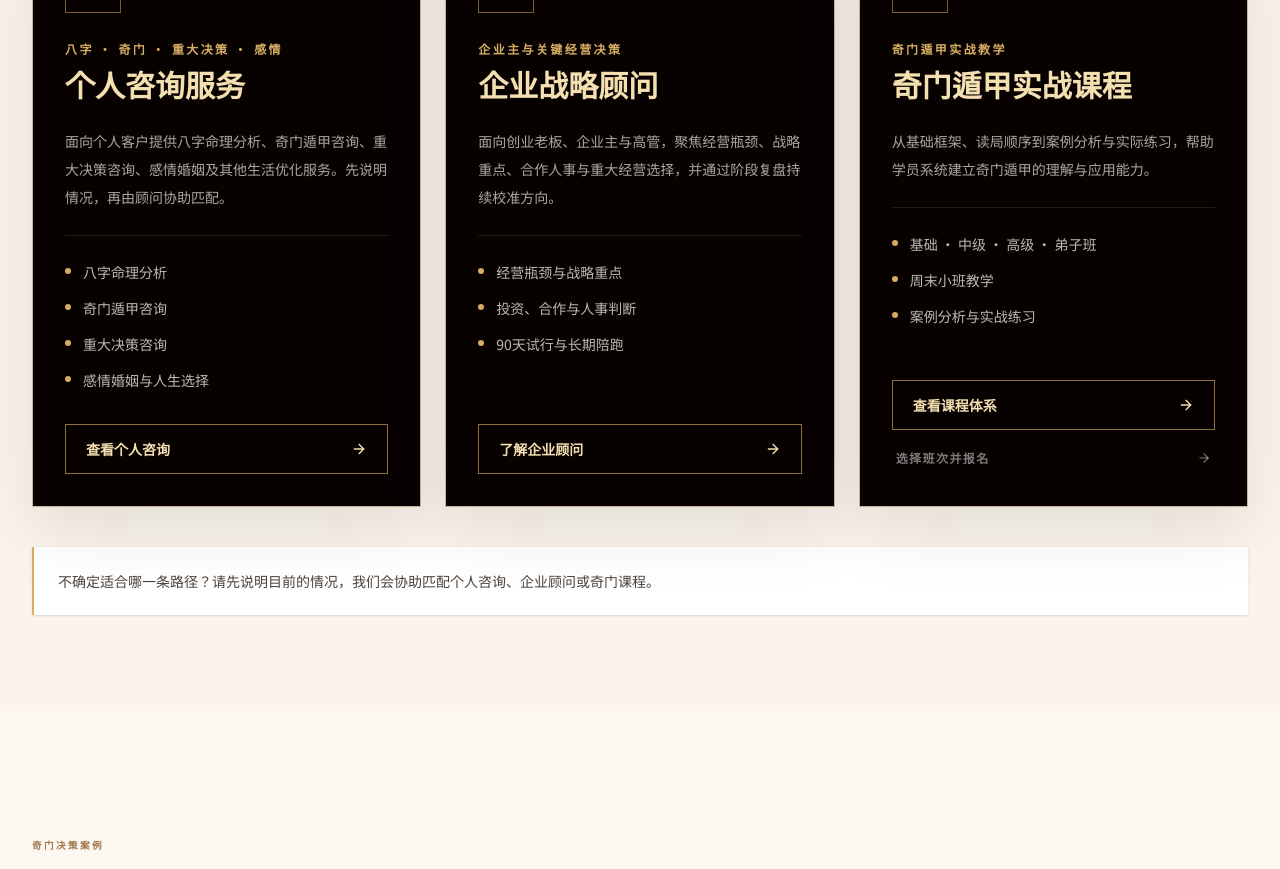
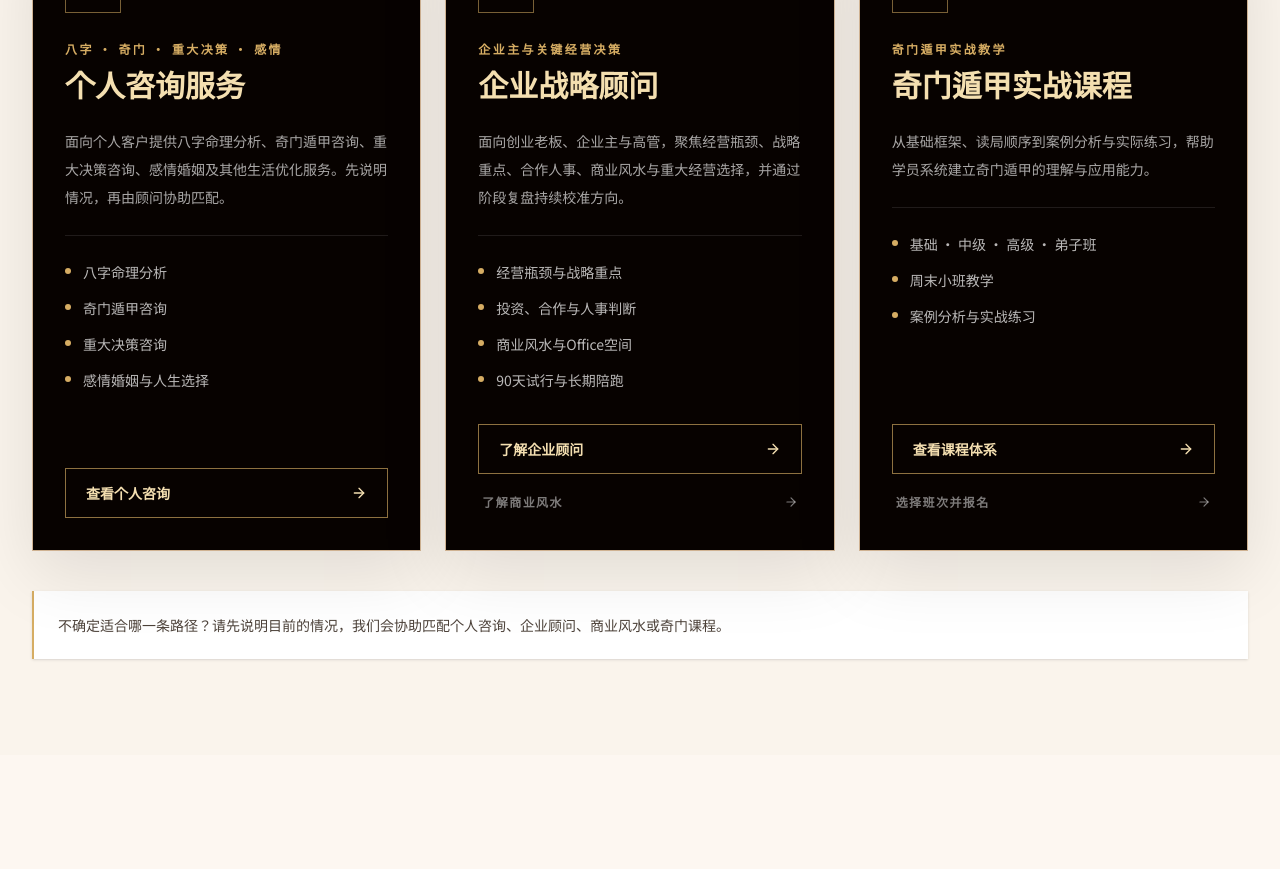
Before and after one commit to BODHIWONG/qmfeng-website, a Next.js app: page / in a window 1280 px wide. Shown: the part 1380-2249 px from the top of the page. Built offline with nearby package versions, Linux system fonts and the light colour scheme.

Commit message:
Surface Commercial Feng Shui under the homepage business pillar

```diff
--- a/components/service-cards.tsx
+++ b/components/service-cards.tsx
@@ -48,13 +48,16 @@ const pillars: Pillar[] = [
     eyebrowEn: "Founder & Business Decision Advisory",
     titleZh: "企业战略顾问",
     titleEn: "Business Strategic Advisory",
-    bodyZh: "面向创业老板、企业主与高管，聚焦经营瓶颈、战略重点、合作人事与重大经营选择，并通过阶段复盘持续校准方向。",
-    bodyEn: "Strategic advisory for founders, business owners and executives navigating business bottlenecks, priorities, partnerships, people issues and major operating decisions.",
-    featuresZh: ["经营瓶颈与战略重点", "投资、合作与人事判断", "90天试行与长期陪跑"],
-    featuresEn: ["Bottlenecks & Strategic Priorities", "Investment, People & Partnership", "90-Day & Ongoing Advisory"],
+    bodyZh: "面向创业老板、企业主与高管，聚焦经营瓶颈、战略重点、合作人事、商业风水与重大经营选择，并通过阶段复盘持续校准方向。",
+    bodyEn: "Strategic advisory for founders, business owners and executives navigating business bottlenecks, priorities, partnerships, people issues, commercial Feng Shui and major operating decisions.",
+    featuresZh: ["经营瓶颈与战略重点", "投资、合作与人事判断", "商业风水与Office空间", "90天试行与长期陪跑"],
+    featuresEn: ["Bottlenecks & Strategic Priorities", "Investment, People & Partnership", "Commercial Feng Shui & Office Space", "90-Day & Ongoing Advisory"],
     href: "/enterprise-strategic-advisory",
     ctaZh: "了解企业顾问",
     ctaEn: "Explore Business Advisory",
+    secondaryHref: "/commercial-feng-shui",
+    secondaryCtaZh: "了解商业风水",
+    secondaryCtaEn: "Explore Commercial Feng Shui",
   },
   {
     number: "03",
@@ -121,7 +124,7 @@ export default function ServiceCards() {
         </div>
 
         <div className="mt-10 border-l-2 border-[#d6ad63] bg-white px-6 py-5 text-sm leading-7 text-[oklch(0.38_0.02_60)] shadow-sm">
-          {t("不确定适合哪一条路径？请先说明目前的情况，我们会协助匹配个人咨询、企业顾问或奇门课程。", "Not sure which pathway fits? Share the current situation and we will help match you with Personal Advisory, Business Advisory or a Qi Men course.")}
+          {t("不确定适合哪一条路径？请先说明目前的情况，我们会协助匹配个人咨询、企业顾问、商业风水或奇门课程。", "Not sure which pathway fits? Share the current situation and we will help match you with Personal Advisory, Business Advisory, Commercial Feng Shui or a Qi Men course.")}
         </div>
       </div>
     </section>
```
